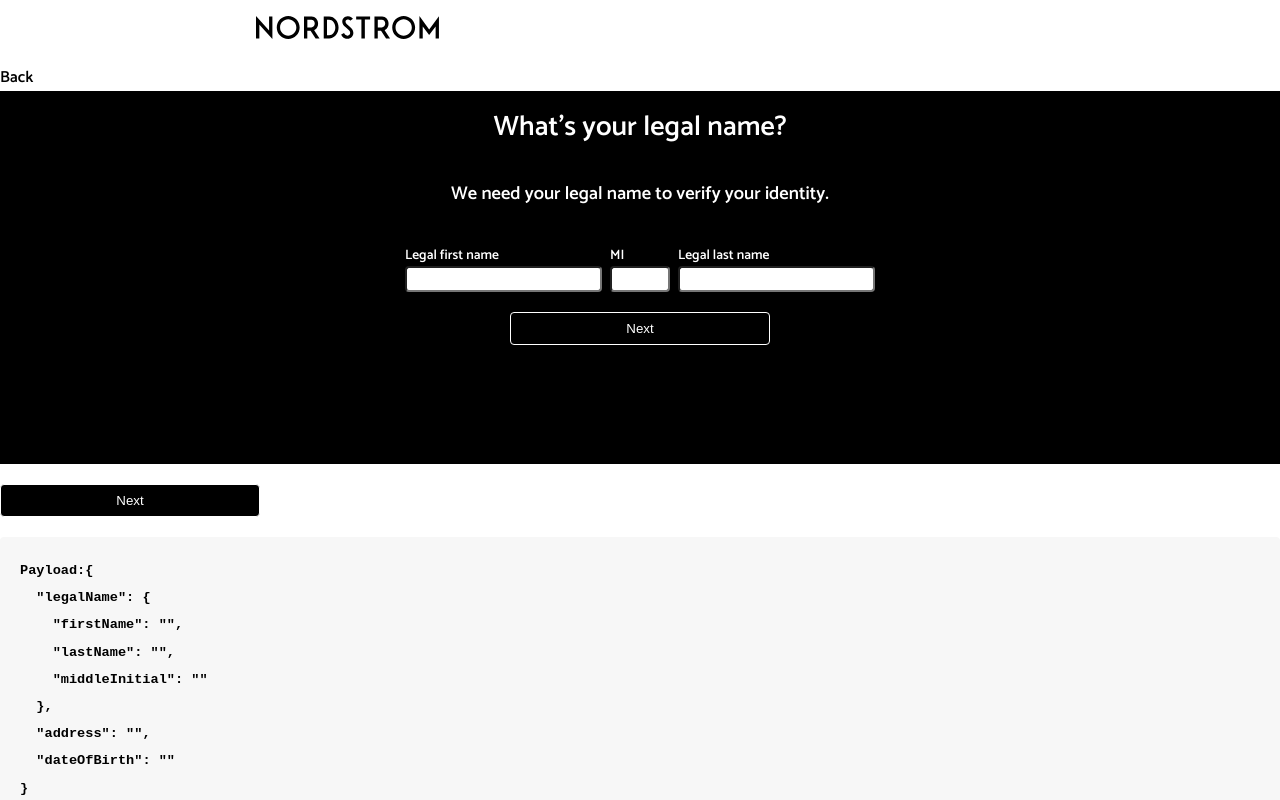
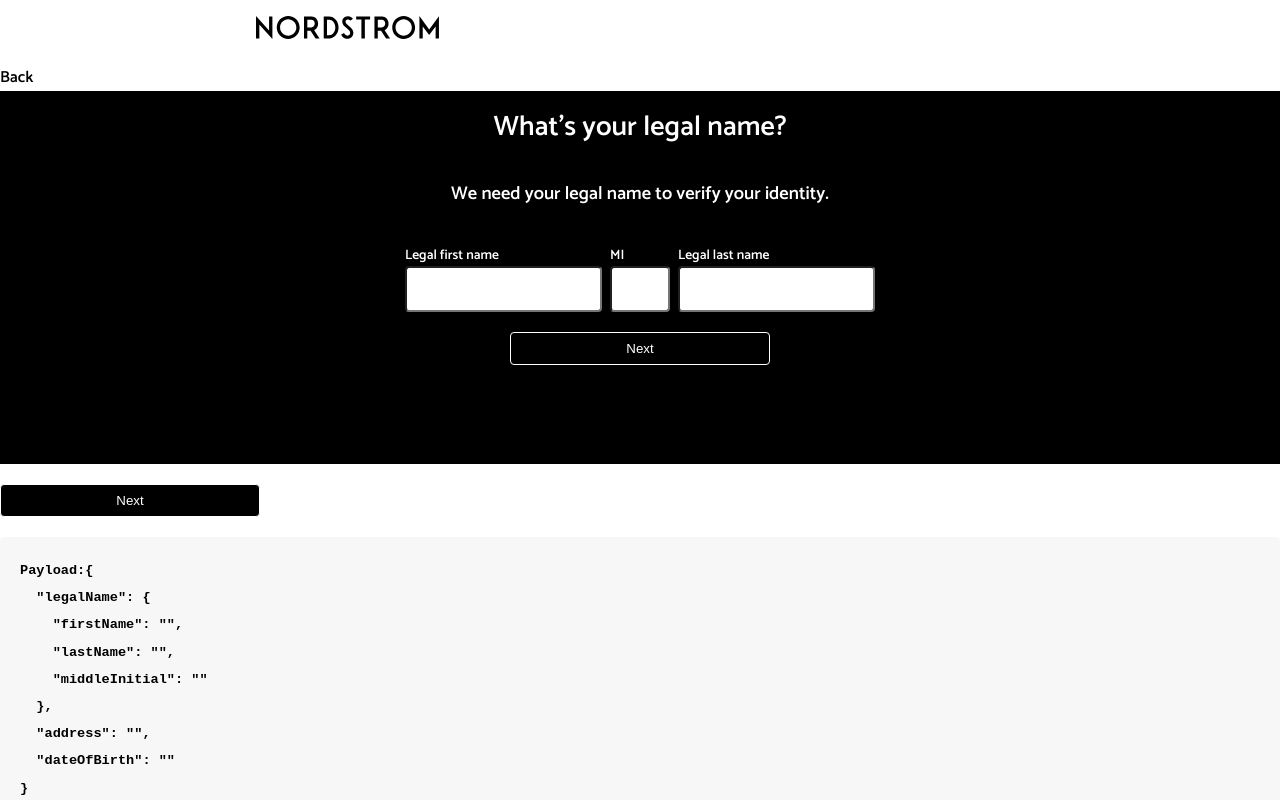
Before and after one commit to bravotango/credit-card-apply, a Next.js app: page /apply in a window 1280 px wide. Shown: the top 800 px of the page. Built offline with nearby package versions, Linux system fonts and the light colour scheme.

Commit message:
Wizard fixes with CSS

```diff
--- a/app/apply/components/DateOfBirth.tsx
+++ b/app/apply/components/DateOfBirth.tsx
@@ -1,3 +1,4 @@
+'use client';
 import React, { useState } from 'react';
 import strings from '../../strings.json';
 import { useGlobalContext } from '@/app/Context/store';
--- a/app/apply/components/ReviewAndSubmit.tsx
+++ b/app/apply/components/ReviewAndSubmit.tsx
@@ -1,7 +1,13 @@
 import React from 'react';
 
 const ReviewAndSubmit = () => {
-  return <div>ReviewAndSubmit</div>;
+  return (
+    <>
+      <div className='banner stack'>
+        <main>df</main>
+      </div>
+    </>
+  );
 };
 
 export default ReviewAndSubmit;
--- a/app/apply/page.tsx
+++ b/app/apply/page.tsx
@@ -1,95 +1,36 @@
 'use client';
+import React, { useState } from 'react';
 import './styles.css';
-import { TransitionDirection, WizardStep } from '../models';
-import { Address, DateOfBirth, LegalName, ReviewAndSubmit } from './components';
-import { useGlobalContext } from '../Context/store';
-import GlobalState from '../components/displayStore';
-import Link from 'next/link';
+import Wizard from '../components/wizard';
+import { LegalName, Address, DateOfBirth, ReviewAndSubmit } from './components';
+import { WizardStep } from '../models';
 
-const Wizard: React.FC = () => {
-  const { wizard, setWizard } = useGlobalContext();
-  const { currentStep, transitionDirection } = wizard;
+const Page: React.FC = () => {
+  const [currentStep, setCurrentStep] = useState<WizardStep>(
+    WizardStep.LegalName
+  );
 
-  const displayComponent = () => {
-    switch (currentStep) {
-      case WizardStep.LegalName:
-        return <LegalName />;
-      case WizardStep.Address:
-        return <Address />;
-      case WizardStep.DateOfBirth:
-        return <DateOfBirth />;
-      case WizardStep.ReviewAndSubmit:
-        return <ReviewAndSubmit />;
-      default:
-        return null;
-    }
+  const wizardComponents: Record<WizardStep, React.ReactNode> = {
+    [WizardStep.LegalName]: <LegalName />,
+    [WizardStep.Address]: <Address />,
+    [WizardStep.DateOfBirth]: <DateOfBirth />,
+    [WizardStep.ReviewAndSubmit]: <ReviewAndSubmit />,
   };
 
-  const goBack = (): void => {
-    const previousStep = (): WizardStep => {
-      switch (currentStep) {
-        case WizardStep.LegalName:
-          return WizardStep.LegalName;
-        case WizardStep.DateOfBirth:
-          return WizardStep.LegalName;
-        case WizardStep.Address:
-          return WizardStep.DateOfBirth;
-        case WizardStep.ReviewAndSubmit:
-          return WizardStep.Address;
-        default:
-          return WizardStep.LegalName;
-      }
-    };
-
-    setWizard((prevWizard) => ({
-      ...prevWizard,
-      currentStep: previousStep(),
-      transitionDirection: TransitionDirection.SlideRight,
-    }));
-  };
-
-  const goForward = (): void => {
-    const nextStep = (): WizardStep => {
-      switch (currentStep) {
-        case WizardStep.LegalName:
-          return WizardStep.DateOfBirth;
-        case WizardStep.DateOfBirth:
-          return WizardStep.Address;
-        case WizardStep.Address:
-          return WizardStep.ReviewAndSubmit;
-        case WizardStep.ReviewAndSubmit:
-          return WizardStep.ReviewAndSubmit;
-        default:
-          return WizardStep.LegalName;
-      }
-    };
-
-    setWizard((prevWizard) => ({
-      ...prevWizard,
-      currentStep: nextStep(),
-      transitionDirection: TransitionDirection.SlideLeft,
-    }));
-  };
-
-  const onAnimationEnd = (): void => {
-    transitionDirection: TransitionDirection.None;
+  const handleStepChange = (newStep: WizardStep): void => {
+    setCurrentStep(newStep);
   };
 
   return (
-    <div
-      className={`wizard-container ${transitionDirection}`}
-      onAnimationEnd={onAnimationEnd}
-    >
-      <div className='wizard-content'>
-        <Link href='#' onClick={goBack}>
-          Back
-        </Link>
-        {displayComponent()}
-        <button onClick={goForward}>Next</button>
-        <GlobalState />
-      </div>
+    <div>
+      <Wizard
+        currentStep={currentStep}
+        components={wizardComponents}
+        onStepChange={handleStepChange}
+      />
+      {/* You can add more child components here */}
     </div>
   );
 };
 
-export default Wizard;
+export default Page;
--- /dev/null
+++ b/app/components/wizard.tsx
@@ -0,0 +1,106 @@
+'use client';
+import React, { useState } from 'react';
+import { TransitionDirection, WizardStep } from '../models';
+import { useGlobalContext } from '../Context/store';
+import GlobalState from '../components/displayStore';
+import Link from 'next/link';
+
+type WizardProps = {
+  currentStep: WizardStep;
+  components: Record<WizardStep, React.ReactNode>;
+  onStepChange: (newStep: WizardStep) => void;
+};
+
+const Wizard: React.FC<WizardProps> = ({
+  currentStep,
+  components,
+  onStepChange,
+}) => {
+  const { setWizard } = useGlobalContext();
+  const [transitionDirection, setTransitionDirection] = useState<
+    string | undefined
+  >(undefined);
+  const displayComponent = () => {
+    switch (currentStep) {
+      case WizardStep.LegalName:
+        return components[WizardStep.LegalName];
+      case WizardStep.Address:
+        return components[WizardStep.Address];
+      case WizardStep.DateOfBirth:
+        return components[WizardStep.DateOfBirth];
+      case WizardStep.ReviewAndSubmit:
+        return components[WizardStep.ReviewAndSubmit];
+      default:
+        return null;
+    }
+  };
+  const goBack = (): void => {
+    const previousStep = (): WizardStep => {
+      switch (currentStep) {
+        case WizardStep.LegalName:
+          return WizardStep.LegalName;
+        case WizardStep.DateOfBirth:
+          return WizardStep.LegalName;
+        case WizardStep.Address:
+          return WizardStep.DateOfBirth;
+        case WizardStep.ReviewAndSubmit:
+          return WizardStep.Address;
+        default:
+          return WizardStep.LegalName;
+      }
+    };
+    onStepChange(previousStep());
+    setWizard((prevWizard) => ({
+      ...prevWizard,
+      currentStep: previousStep(),
+      transitionDirection: TransitionDirection.SlideRight,
+    }));
+    setTransitionDirection(TransitionDirection.SlideRight);
+  };
+
+  const goForward = (): void => {
+    const nextStep = (): WizardStep => {
+      switch (currentStep) {
+        case WizardStep.LegalName:
+          return WizardStep.DateOfBirth;
+        case WizardStep.DateOfBirth:
+          return WizardStep.Address;
+        case WizardStep.Address:
+          return WizardStep.ReviewAndSubmit;
+        case WizardStep.ReviewAndSubmit:
+          return WizardStep.ReviewAndSubmit;
+        default:
+          return WizardStep.LegalName;
+      }
+    };
+    onStepChange(nextStep());
+    setWizard((prevWizard) => ({
+      ...prevWizard,
+      currentStep: nextStep(),
+      transitionDirection: TransitionDirection.SlideLeft,
+    }));
+    setTransitionDirection(TransitionDirection.SlideLeft);
+  };
+
+  const onAnimationEnd = (): void => {
+    setTransitionDirection(undefined);
+  };
+
+  return (
+    <div
+      className={`wizard-container ${transitionDirection}`}
+      onAnimationEnd={onAnimationEnd}
+    >
+      <div className='wizard-content'>
+        <Link href='#' onClick={goBack}>
+          Back
+        </Link>
+        {displayComponent()}
+        <button onClick={goForward}>Next</button>
+        <GlobalState />
+      </div>
+    </div>
+  );
+};
+
+export default Wizard;
--- a/app/globals.css
+++ b/app/globals.css
@@ -6,7 +6,7 @@
   --border-radius: 4px;
   --input-width: 260px;
   --input-width-small: 60px;
-  --input-height: 26px;
+  --input-height: 46px;
   --button-width: 260px;
   --button-height: 40px;
   --focus-height: 600px;
--- a/app/globals.scss
+++ b/app/globals.scss
@@ -6,7 +6,7 @@
   --border-radius: 4px;
   --input-width: 260px;
   --input-width-small: 60px;
-  --input-height: 26px;
+  --input-height: 46px;
   --button-width: 260px;
   --button-height: 40px;
   --focus-height: 600px;
```
